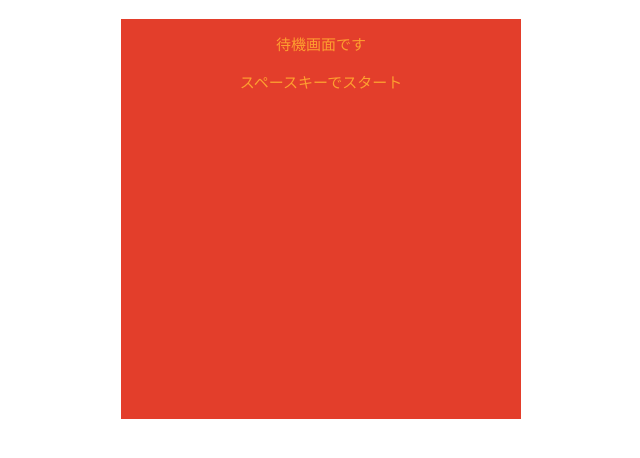
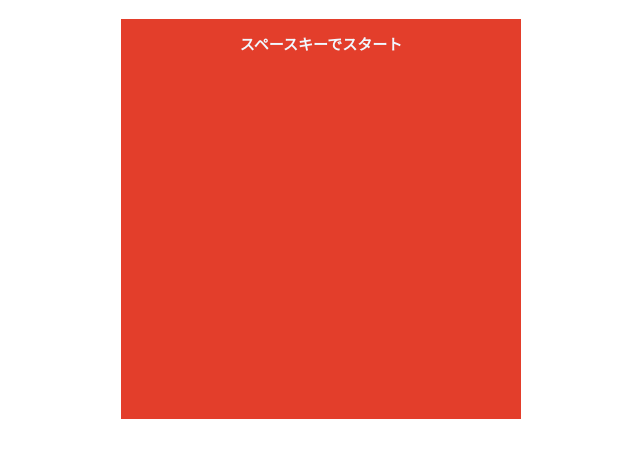
Before and after one commit to nanyanen87/ArabicTyping_ex, a Vue app in the folder dev_dir/: page /typing in a window 1280 px wide. Shown: the top 458 px of the page, without its empty margins (319-959 px from the left). Built offline with nearby package versions, Linux system fonts and the light colour scheme; no server answers.

Commit message:
作業終了

```diff
--- a/dev_dir/src/components/WaitGame.vue
+++ b/dev_dir/src/components/WaitGame.vue
@@ -1,6 +1,5 @@
 <template>
   <div>
-    <p>待機画面です</p>
     <p>スペースキーでスタート</p>
   </div>
 </template>
@@ -20,4 +19,8 @@ export default {
 </script>
 
 <style scoped>
+p {
+  color: aliceblue;
+  font-weight: bold;
+}
 </style>
```
